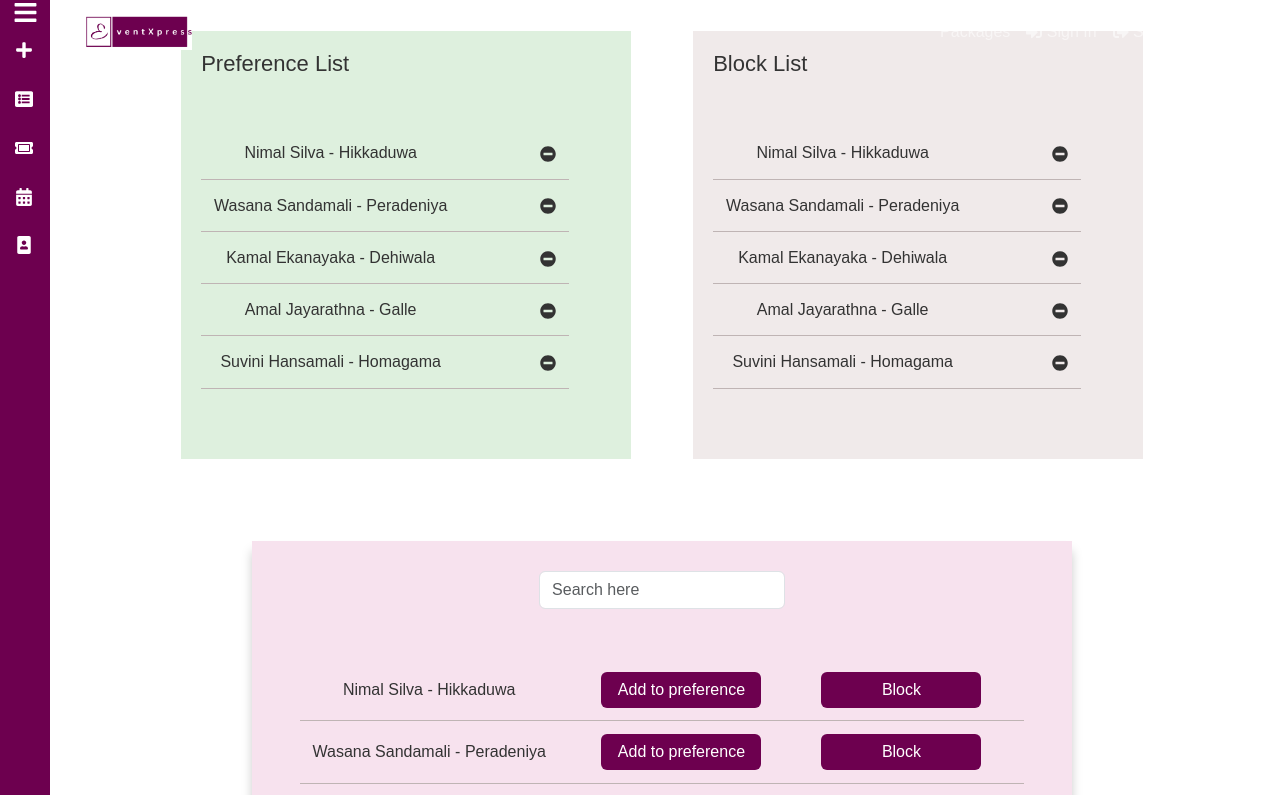
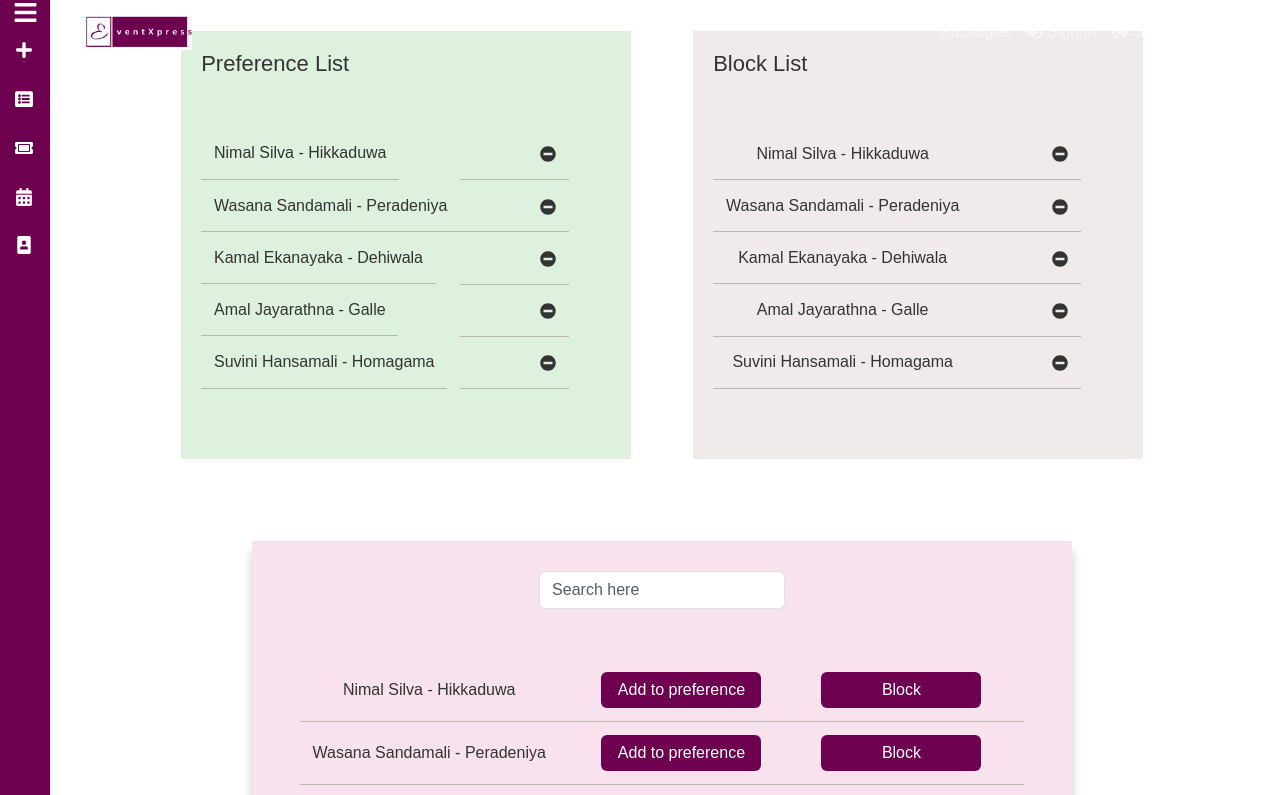
Before and after one commit to EventXpress-An-Event-Planning-Website/EventXpress, a React (Vite) app in the folder frontend/: page /ServiceProvider/blockList in a window 1280 px wide. Shown: the top 795 px of the page. Built offline with nearby package versions, Linux system fonts and the light colour scheme.

Commit message:
change blocklist style

```diff
--- a/frontend/src/assets/CSS/ServiceProvider/BlockList.css
+++ b/frontend/src/assets/CSS/ServiceProvider/BlockList.css
@@ -65,6 +65,10 @@
     padding: 0.8rem;
 }
 
+.listTable .allSPList .spDetails{
+    float: left;
+}
+
 .listTable td{
     border-bottom: 0.5px solid #bfb4b4;
     overflow: hidden;
--- a/frontend/src/components/ServiceProvider/BlockPrefList/PrefBlock.jsx
+++ b/frontend/src/components/ServiceProvider/BlockPrefList/PrefBlock.jsx
@@ -12,7 +12,7 @@ const PrefBlock = ({rows}) => {
                         // capitalize the status first letter
                         // const statusText = row.status.charAt(0).toUppserCase() + row.status.slice(1);
                         return <tr key={idx}>
-                            <td>{row.busName} - {row.busAddress}</td>
+                            <td className='spDetails'>{row.busName} - {row.busAddress}</td>
                             <td className='minus_icon'><FaMinusCircle /></td>
                         </tr>
                     })
```
